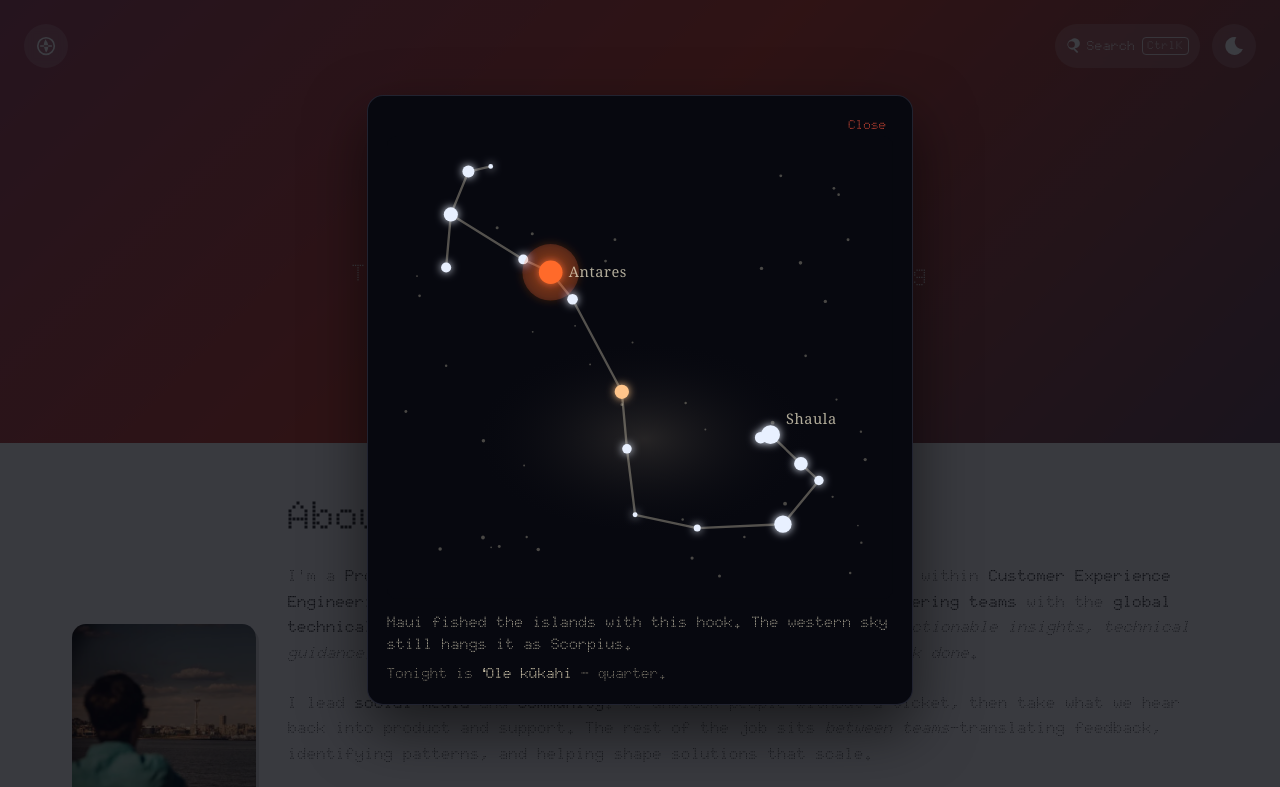
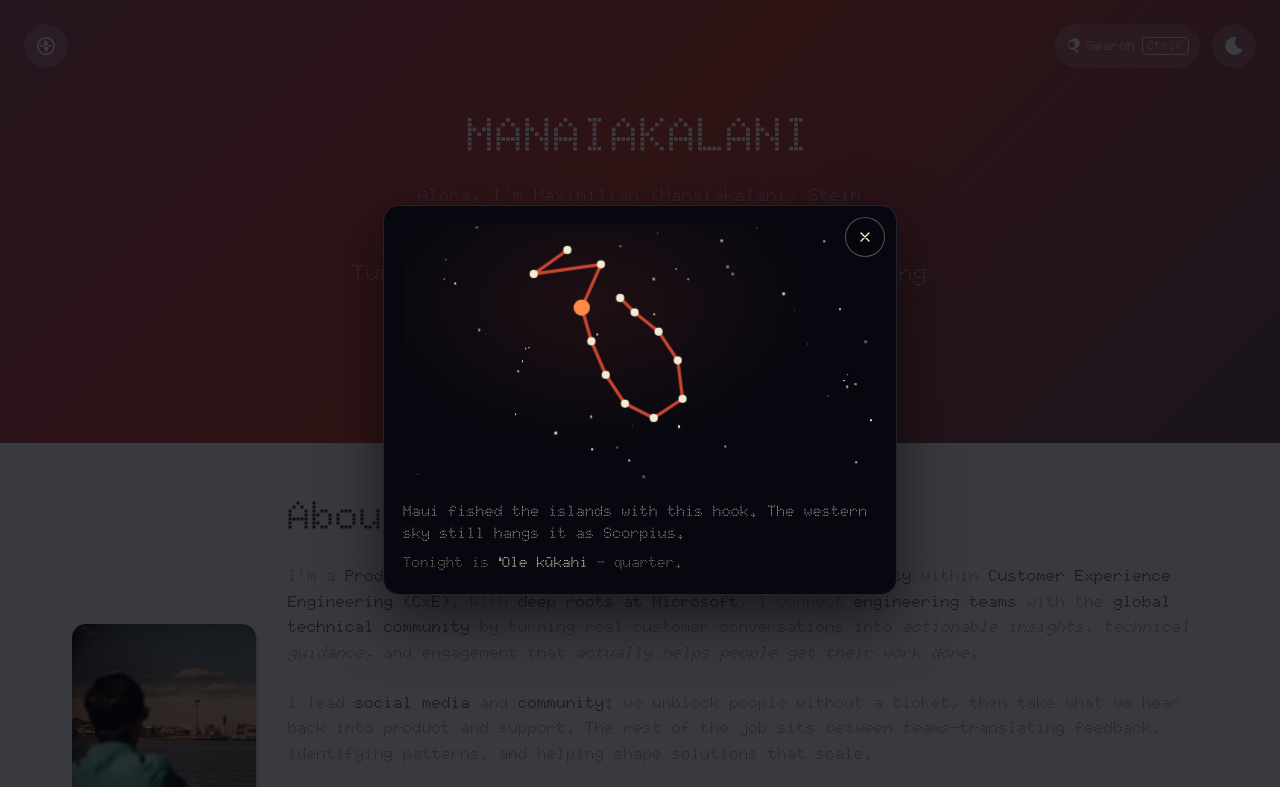
Before and after one commit to Manaiakalani/Manaiakalani.com, a website: page index.html in a window 1280 px wide. Both pictures are taken after a click on the button 640 px from the left and 235 px from the top of the page. Shown: the top 787 px of the page. Drawn offline with nearby package versions, Linux system fonts and the light colour scheme; no server answers.

Commit message:
fix(ui): cartoon Scorpius over a parallax starfield (#72)
Bring back the fishhook doodle, put drifting star layers behind it,
and follow the pointer. Close is a round × instead of a text label.

```diff
--- a/components.js
+++ b/components.js
@@ -134,96 +134,44 @@
             .catch(function () { /* offline or no backend → stay hidden */ });
     }
 
-    // Bright Scorpius stars, J2000. North up, RA increasing to the right so the
-    // tail hooks like Maui's fishhook. Magnitudes set the disc size; Antares is M.
-    var SCORPIUS_STARS = [
-        { id: 'nu', ra: 16.200, dec: -19.460, mag: 4.00, kind: 'hot', name: 'Jabbah' },
-        { id: 'beta', ra: 16.090, dec: -19.805, mag: 2.62, kind: 'hot', name: 'Acrab' },
-        { id: 'delta', ra: 16.005, dec: -22.622, mag: 2.32, kind: 'hot', name: 'Dschubba' },
-        { id: 'pi', ra: 15.982, dec: -26.114, mag: 2.89, kind: 'hot', name: 'Fang' },
-        { id: 'sigma', ra: 16.357, dec: -25.593, mag: 2.91, kind: 'hot', name: 'Alniyat' },
-        { id: 'alpha', ra: 16.490, dec: -26.432, mag: 0.96, kind: 'antares', name: 'Antares' },
-        { id: 'tau', ra: 16.598, dec: -28.216, mag: 2.82, kind: 'hot', name: 'Paikauhale' },
-        { id: 'epsilon', ra: 16.837, dec: -34.293, mag: 2.29, kind: 'warm', name: 'Larawag' },
-        { id: 'mu', ra: 16.862, dec: -38.048, mag: 2.98, kind: 'hot', name: 'Xamidimura' },
-        { id: 'zeta', ra: 16.902, dec: -42.362, mag: 3.62, kind: 'hot', name: 'ζ Sco' },
-        { id: 'eta', ra: 17.204, dec: -43.239, mag: 3.33, kind: 'hot', name: 'η Sco' },
-        { id: 'theta', ra: 17.621, dec: -42.998, mag: 1.87, kind: 'hot', name: 'Sargas' },
-        { id: 'iota', ra: 17.794, dec: -40.127, mag: 2.99, kind: 'hot', name: 'ι Sco' },
-        { id: 'kappa', ra: 17.708, dec: -39.030, mag: 2.39, kind: 'hot', name: 'κ Sco' },
-        { id: 'lambda', ra: 17.560, dec: -37.104, mag: 1.63, kind: 'hot', name: 'Shaula' },
-        { id: 'upsilon', ra: 17.512, dec: -37.296, mag: 2.70, kind: 'hot', name: 'Lesath' }
-    ];
-    var SCORPIUS_LINES = [
-        ['nu', 'beta', 'delta', 'pi'],
-        ['delta', 'sigma', 'alpha', 'tau', 'epsilon', 'mu', 'zeta', 'eta', 'theta'],
-        ['theta', 'iota', 'kappa', 'lambda'],
-        ['lambda', 'upsilon']
+    // Cartoon fishhook, original polyline. Field stars live in parallax layers.
+    var SCORPIUS = [
+        [42, 18], [28, 28], [56, 24], [48, 42], [52, 56], [58, 70],
+        [66, 82], [78, 88], [90, 80], [88, 64], [80, 52], [70, 44], [64, 38]
     ];
 
-    function projectScorpius(ra, dec) {
-        return {
-            x: (ra - 15.82) * 48 + 6,
-            y: (-18.6 - dec) * 3.55 + 4
-        };
+    function starLayer(count, depth, drift, seed) {
+        var dots = '';
+        for (var i = 0; i < count; i++) {
+            seed = (seed * 16807 + i * 17) % 2147483647;
+            var x = (seed % 1000) / 10;
+            seed = (seed * 48271) % 2147483647;
+            var y = (seed % 1000) / 10;
+            seed = (seed * 69621) % 2147483647;
+            var s = 1 + (seed % 22) / 10;
+            seed = (seed * 31337) % 2147483647;
+            var delay = ((seed % 40) / 10).toFixed(1);
+            dots += '<span class="scorpius-dot" style="left:' + x + '%;top:' + y + '%;width:' + s + 'px;height:' + s + 'px;animation-delay:' + delay + 's"></span>';
+        }
+        return '<div class="scorpius-parallax" data-depth="' + depth + '">' +
+            '<div class="scorpius-drift scorpius-drift--' + drift + '">' + dots + '</div>' +
+            '</div>';
     }
 
-    function starRadius(mag) {
-        return Math.max(0.55, 3.55 - mag * 0.82);
-    }
-
-    function scorpiusSvg() {
-        var pos = {};
-        SCORPIUS_STARS.forEach(function (s) { pos[s.id] = projectScorpius(s.ra, s.dec); });
-        var field = '';
-        var seed = 7;
-        for (var i = 0; i < 46; i++) {
-            seed = (seed * 16807 + i * 13) % 2147483647;
-            var fx = 4 + (seed % 1080) / 10;
-            seed = (seed * 48271) % 2147483647;
-            var fy = 3 + (seed % 1000) / 10;
-            seed = (seed * 69621) % 2147483647;
-            var fr = 0.18 + (seed % 28) / 100;
-            field += '<circle class="scorpius-field" cx="' + fx.toFixed(1) + '" cy="' + fy.toFixed(1) + '" r="' + fr.toFixed(2) + '" />';
-        }
-        var lines = SCORPIUS_LINES.map(function (chain) {
-            var pts = chain.map(function (id) { return pos[id].x.toFixed(1) + ',' + pos[id].y.toFixed(1); }).join(' ');
-            return '<polyline class="scorpius-line" fill="none" points="' + pts + '" />';
+    function scorpiusChart() {
+        var pts = SCORPIUS.map(function (p) { return p[0] + ',' + p[1]; }).join(' ');
+        var stars = SCORPIUS.map(function (p, i) {
+            var r = i === 3 ? 3.4 : 1.7;
+            var cls = i === 3 ? 'scorpius-star scorpius-star--heart' : 'scorpius-star';
+            return '<circle class="' + cls + '" cx="' + p[0] + '" cy="' + p[1] + '" r="' + r + '" />';
         }).join('');
-        var stars = SCORPIUS_STARS.map(function (s) {
-            var p = pos[s.id];
-            var r = starRadius(s.mag);
-            var cls = 'scorpius-star scorpius-star--' + s.kind;
-            var glow = s.kind === 'antares'
-                ? '<circle class="scorpius-halo" cx="' + p.x.toFixed(1) + '" cy="' + p.y.toFixed(1) + '" r="' + (r * 2.4).toFixed(1) + '" />'
-                : '';
-            return glow + '<circle class="' + cls + '" cx="' + p.x.toFixed(1) + '" cy="' + p.y.toFixed(1) + '" r="' + r.toFixed(2) + '" />';
-        }).join('');
-        var antares = pos.alpha;
-        var shaula = pos.lambda;
-        var labels =
-            '<text class="scorpius-label" x="' + (antares.x + 4.2).toFixed(1) + '" y="' + (antares.y + 1.2).toFixed(1) + '">Antares</text>' +
-            '<text class="scorpius-label" x="' + (shaula.x + 3.6).toFixed(1) + '" y="' + (shaula.y - 2.4).toFixed(1) + '">Shaula</text>';
-        return (
-            '<svg viewBox="0 0 118 108" role="img" aria-labelledby="scorpius-caption">' +
-                '<title id="scorpius-caption">Manaiakalani — Maui\'s fishhook, the tail of Scorpius. Antares is the red heart; Shaula and Lesath are the stinger.</title>' +
-                '<defs>' +
-                    '<radialGradient id="scorpius-milky" cx="48%" cy="62%" r="58%">' +
-                        '<stop offset="0%" stop-color="#c8b89a" stop-opacity="0.16" />' +
-                        '<stop offset="70%" stop-color="#121218" stop-opacity="0" />' +
-                    '</radialGradient>' +
-                    '<filter id="scorpius-glow" x="-80%" y="-80%" width="260%" height="260%">' +
-                        '<feGaussianBlur stdDeviation="1.05" result="b" />' +
-                        '<feMerge><feMergeNode in="b" /><feMergeNode in="SourceGraphic" /></feMerge>' +
-                    '</filter>' +
-                '</defs>' +
-                '<rect width="118" height="108" fill="#07080f" />' +
-                '<ellipse cx="62" cy="64" rx="48" ry="28" fill="url(#scorpius-milky)" />' +
-                field + lines +
-                '<g filter="url(#scorpius-glow)">' + stars + '</g>' +
-                labels +
-            '</svg>'
-        );
+        return '<div class="scorpius-parallax scorpius-parallax--hook" data-depth="0.42">' +
+            '<svg class="scorpius-chart" viewBox="0 0 120 110" role="img" aria-labelledby="scorpius-caption">' +
+                '<title id="scorpius-caption">Manaiakalani — Maui\'s fishhook, a cartoon of Scorpius in the night sky.</title>' +
+                '<polyline class="scorpius-line" fill="none" points="' + pts + '" />' +
+                stars +
+            '</svg>' +
+            '</div>';
     }
 
     function paintScorpiusMoon(dlg) {
@@ -231,6 +179,43 @@
         if (!el) return;
         var moon = hawaiianMoon(new Date());
         el.innerHTML = 'Tonight is <strong>' + moon.name + '</strong> — ' + moon.phase + '.';
+    }
+
+    function bindScorpiusParallax(root) {
+        var layers = root.querySelectorAll('.scorpius-parallax');
+        if (!layers.length) return { start: function () {}, stop: function () {} };
+        var reduce = window.matchMedia && window.matchMedia('(prefers-reduced-motion: reduce)').matches;
+        if (reduce) return { start: function () {}, stop: function () {} };
+        var mx = 0, my = 0, tx = 0, ty = 0, raf = 0, running = false;
+        function frame() {
+            if (!running) return;
+            mx += (tx - mx) * 0.12;
+            my += (ty - my) * 0.12;
+            for (var i = 0; i < layers.length; i++) {
+                var d = parseFloat(layers[i].getAttribute('data-depth') || '0.3');
+                layers[i].style.transform = 'translate3d(' + (mx * 28 * d).toFixed(2) + 'px,' + (my * 20 * d).toFixed(2) + 'px,0)';
+            }
+            raf = requestAnimationFrame(frame);
+        }
+        root.addEventListener('pointermove', function (e) {
+            var box = root.getBoundingClientRect();
+            if (!box.width || !box.height) return;
+            tx = ((e.clientX - box.left) / box.width) * 2 - 1;
+            ty = ((e.clientY - box.top) / box.height) * 2 - 1;
+        });
+        root.addEventListener('pointerleave', function () { tx = 0; ty = 0; });
+        return {
+            start: function () {
+                if (running) return;
+                running = true;
+                raf = requestAnimationFrame(frame);
+            },
+            stop: function () {
+                running = false;
+                if (raf) cancelAnimationFrame(raf);
+                tx = ty = mx = my = 0;
+            }
+        };
     }
 
     function bindScorpius() {
@@ -244,21 +229,34 @@
             dlg.setAttribute('aria-label', 'Scorpius, the fishhook');
             dlg.innerHTML =
                 '<div class="scorpius-sky-inner">' +
-                    '<button type="button" class="scorpius-close" aria-label="Close constellation">Close</button>' +
-                    scorpiusSvg() +
+                    '<button type="button" class="scorpius-close" aria-label="Close constellation">' +
+                        '<svg viewBox="0 0 24 24" aria-hidden="true"><path d="M6 6l12 12M18 6L6 18" /></svg>' +
+                    '</button>' +
+                    '<div class="scorpius-stage">' +
+                        starLayer(36, 0.12, 'far', 11) +
+                        starLayer(28, 0.32, 'mid', 29) +
+                        starLayer(18, 0.72, 'near', 47) +
+                        scorpiusChart() +
+                    '</div>' +
                     '<p>Maui fished the islands with this hook. The western sky still hangs it as Scorpius.</p>' +
                     '<p class="scorpius-moon"></p>' +
                 '</div>';
             document.body.appendChild(dlg);
+            var parallax = bindScorpiusParallax(dlg);
             dlg.querySelector('.scorpius-close').addEventListener('click', function () { dlg.close(); });
             dlg.addEventListener('click', function (e) { if (e.target === dlg) dlg.close(); });
-            dlg.addEventListener('close', function () { trigger.setAttribute('aria-expanded', 'false'); });
+            dlg.addEventListener('close', function () {
+                trigger.setAttribute('aria-expanded', 'false');
+                parallax.stop();
+            });
+            dlg._scorpiusParallax = parallax;
         }
         trigger.addEventListener('click', function () {
             paintScorpiusMoon(dlg);
             trigger.setAttribute('aria-expanded', 'true');
             if (typeof dlg.showModal === 'function') dlg.showModal();
             else dlg.setAttribute('open', '');
+            if (dlg._scorpiusParallax) dlg._scorpiusParallax.start();
         });
     }
 
--- a/style.css
+++ b/style.css
@@ -1899,60 +1899,73 @@ html.cmdk-open body {
     color: var(--accent);
 }
 .scorpius-sky {
-    width: min(94vw, 34rem);
+    width: min(94vw, 32rem);
     padding: 0;
     border: 1px solid rgba(80, 88, 110, 0.35);
     border-radius: 16px;
     background: #07080f;
     color: #f4ecd0;
     box-shadow: 0 24px 60px rgba(0, 0, 0, 0.55);
+    overflow: hidden;
 }
 .scorpius-sky::backdrop {
     background: rgba(4, 6, 12, 0.78);
 }
 .scorpius-sky-inner {
-    padding: 1.1rem 1.2rem 1.25rem;
-}
-.scorpius-sky svg {
+    position: relative;
+    padding: 1.15rem 1.2rem 1.3rem;
+}
+.scorpius-stage {
+    position: relative;
+    overflow: hidden;
+    height: 16.5rem;
+    border-radius: 10px;
+    background:
+        radial-gradient(ellipse at 40% 30%, rgba(200, 69, 52, 0.12), transparent 55%),
+        #07080f;
+}
+.scorpius-parallax {
+    position: absolute;
+    inset: -18%;
+    pointer-events: none;
+    will-change: transform;
+}
+.scorpius-parallax--hook {
+    inset: 0;
+}
+.scorpius-drift {
+    position: absolute;
+    inset: 0;
+}
+.scorpius-dot {
+    position: absolute;
+    border-radius: 50%;
+    background: #f4ecd0;
+    box-shadow: 0 0 6px rgba(244, 236, 208, 0.35);
+    animation: scorpius-twinkle 3.4s ease-in-out infinite;
+}
+.scorpius-drift--far { animation: scorpius-drift-a 42s ease-in-out infinite; }
+.scorpius-drift--mid { animation: scorpius-drift-b 28s ease-in-out infinite; }
+.scorpius-drift--near { animation: scorpius-drift-c 18s ease-in-out infinite; }
+.scorpius-chart {
     display: block;
     width: 100%;
-    height: auto;
-    border-radius: 10px;
+    height: 100%;
 }
 .scorpius-line {
-    stroke: rgba(244, 236, 208, 0.32);
-    stroke-width: 0.55;
+    stroke: #c84534;
+    stroke-width: 1.35;
     stroke-linecap: round;
     stroke-linejoin: round;
-    stroke-dasharray: 280;
-    stroke-dashoffset: 280;
-    animation: scorpius-trace 1100ms cubic-bezier(0.16, 1, 0.3, 1) forwards;
+    stroke-dasharray: 240;
+    stroke-dashoffset: 240;
+    animation: scorpius-trace 900ms cubic-bezier(0.16, 1, 0.3, 1) forwards;
 }
 .scorpius-star {
     fill: #f4ecd0;
 }
-.scorpius-star--hot {
-    fill: #e8f0ff;
-}
-.scorpius-star--warm {
-    fill: #ffc48a;
-}
-.scorpius-star--antares {
-    fill: #ff6a2b;
-}
-.scorpius-halo {
-    fill: #ff6a2b;
-    opacity: 0.22;
-}
-.scorpius-field {
-    fill: #f4ecd0;
-    opacity: 0.28;
-}
-.scorpius-label {
-    fill: rgba(244, 236, 208, 0.72);
-    font-size: 3.4px;
-    font-family: Georgia, 'Times New Roman', serif;
-    letter-spacing: 0.04em;
+.scorpius-star--heart {
+    fill: #ff8a4a;
 }
 .scorpius-sky p {
     margin: 0.75rem 0 0;
@@ -1962,20 +1975,60 @@ html.cmdk-open body {
     color: #f4ecd0;
 }
 .scorpius-close {
-    font: inherit;
-    font-size: 0.8rem;
-    font-weight: 700;
-    color: #c84534;
-    background: none;
-    border: none;
+    position: absolute;
+    top: 0.7rem;
+    right: 0.7rem;
+    z-index: 3;
+    width: 2.5rem;
+    height: 2.5rem;
+    display: grid;
+    place-items: center;
+    padding: 0;
+    border-radius: 999px;
+    border: 1px solid rgba(244, 236, 208, 0.32);
+    background: rgba(7, 8, 15, 0.72);
+    color: #f4ecd0;
     cursor: pointer;
-    float: right;
+}
+.scorpius-close svg {
+    width: 1rem;
+    height: 1rem;
+    stroke: currentColor;
+    stroke-width: 2;
+    fill: none;
+    stroke-linecap: round;
+}
+.scorpius-close:hover,
+.scorpius-close:focus-visible {
+    background: #c84534;
+    border-color: #c84534;
+    color: #fff;
 }
 @keyframes scorpius-trace {
     to { stroke-dashoffset: 0; }
 }
+@keyframes scorpius-twinkle {
+    0%, 100% { opacity: 0.35; }
+    50% { opacity: 1; }
+}
+@keyframes scorpius-drift-a {
+    0%, 100% { transform: translate3d(0, 0, 0); }
+    50% { transform: translate3d(2.4%, 1.6%, 0); }
+}
+@keyframes scorpius-drift-b {
+    0%, 100% { transform: translate3d(0, 0, 0); }
+    50% { transform: translate3d(-2.8%, 2%, 0); }
+}
+@keyframes scorpius-drift-c {
+    0%, 100% { transform: translate3d(0, 0, 0); }
+    50% { transform: translate3d(3.2%, -1.8%, 0); }
+}
 @media (prefers-reduced-motion: reduce) {
     .scorpius-line { animation: none; stroke-dashoffset: 0; }
+    .scorpius-dot,
+    .scorpius-drift--far,
+    .scorpius-drift--mid,
+    .scorpius-drift--near { animation: none; }
 }
 
 html[data-theme="dark"] body {
```
Also changed, not shown: 404.html (+2 -2 lines), colophon.html (+2 -2 lines), guestbook.html (+2 -2 lines), index.html (+2 -2 lines), now.html (+2 -2 lines), projects.html (+2 -2 lines), tests/fit-and-finish.spec.js (+5 -4 lines), thoughts.html (+2 -2 lines), uses.html (+2 -2 lines).
